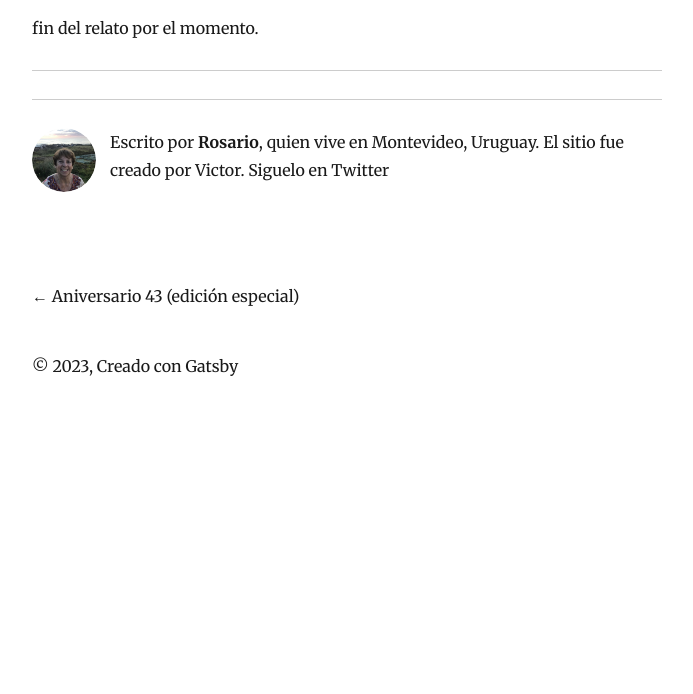
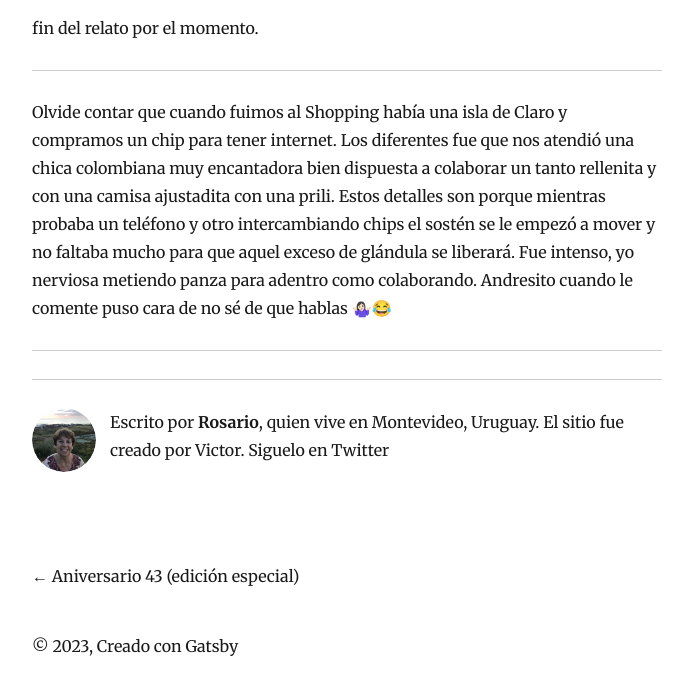
Before and after one commit to baskeboler/upgraded-happiness, a Gatsby site: page /2023-02-02-viaje-a-colombia-cartagena-1-2-2023/ in a window 1280 px wide. Shown: the part 4521-5215 px from the top of the page, without its empty margins (293-986 px from the left). Before the commit the page ends 4943 px from the top, so only its background shows below. Built offline with nearby package versions, Linux system fonts and the light colour scheme; Gatsby itself is replaced by a stand-in of ours; some packages are replaced by stand-ins of ours.

Commit message:
Update Blog “2023-02-02-viaje-a-colombia-cartagena-1-2-2023”

```diff
--- a/content/blog/2023-02-02-viaje-a-colombia-cartagena-1-2-2023.md
+++ b/content/blog/2023-02-02-viaje-a-colombia-cartagena-1-2-2023.md
@@ -31,3 +31,8 @@ Llegamos a Cartagena, tomamos taxi y el hotel tal cual nos imaginamos pero un po
 ![](/img/whatsapp-image-2023-02-02-at-17.13.26.jpeg)
 
 fin del relato por el momento.
+
+---
+
+Olvide contar que cuando fuimos al Shopping había una isla de Claro y compramos un chip para tener internet. Los diferentes fue que nos atendió una chica colombiana muy encantadora bien dispuesta a colaborar un tanto rellenita y con una camisa ajustadita con una prili.
+Estos detalles son porque mientras probaba un teléfono y otro intercambiando chips el sostén se le empezó a mover y no faltaba mucho para que aquel exceso de glándula  se liberará. Fue intenso, yo nerviosa metiendo panza para adentro como colaborando. Andresito cuando le comente  puso cara de no sé de que  hablas 🤷🏻‍♀️😂
```
